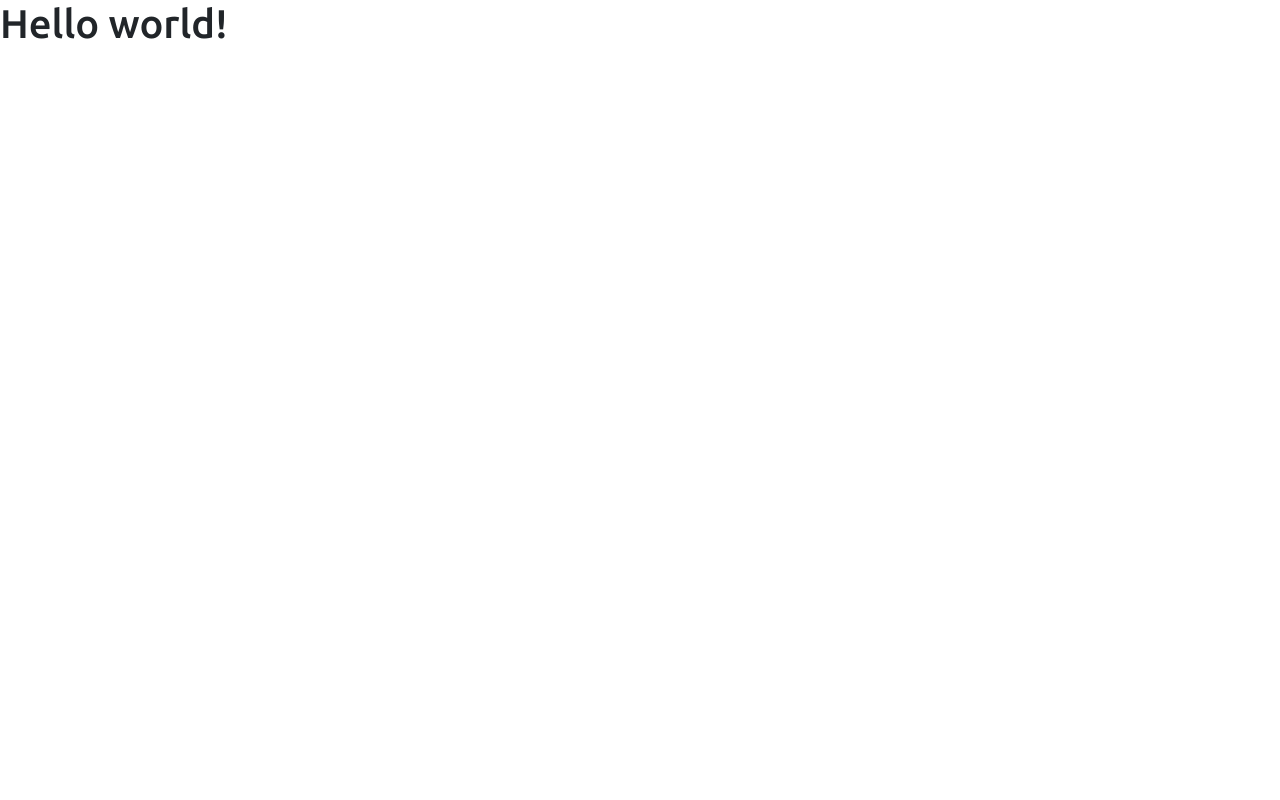
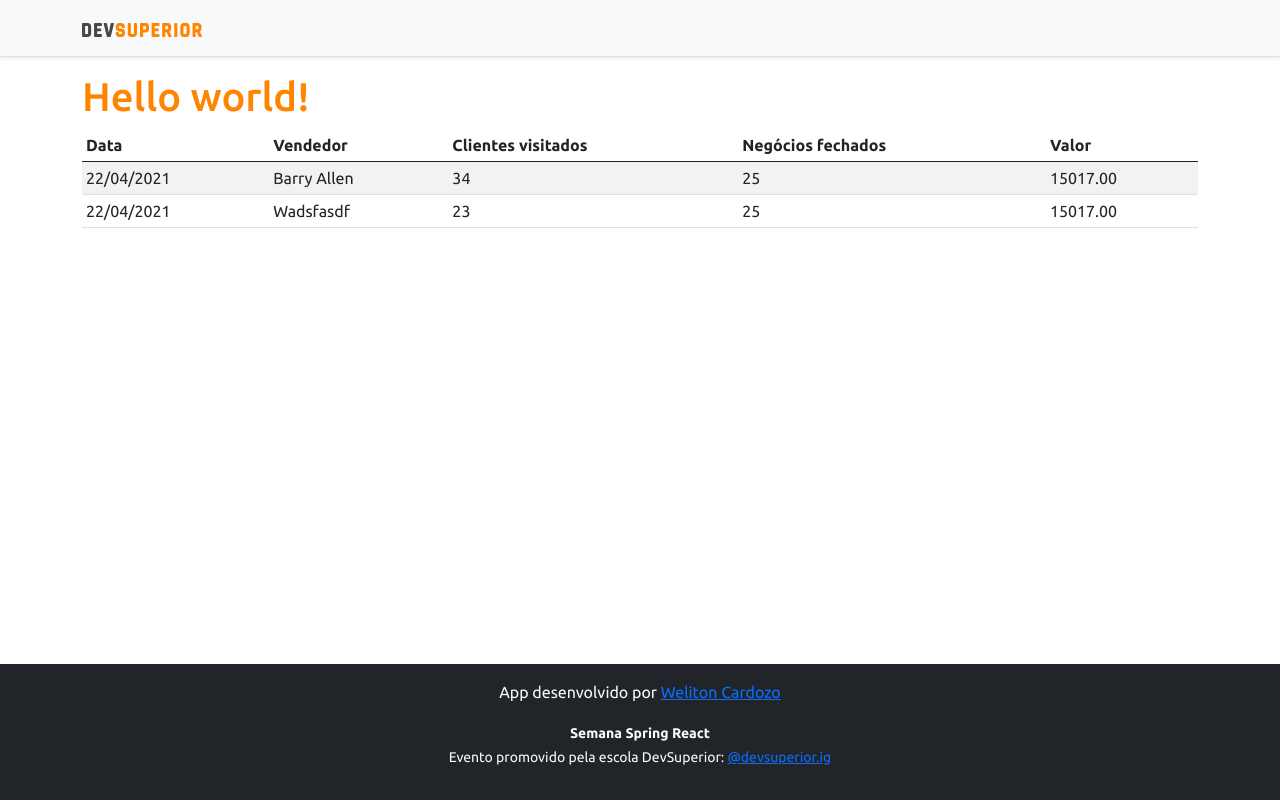
Before and after one commit to welitoncardozo/project-sds3, a React (Create React App) app in the folder sales-ui/: page / in a window 1280 px wide. Built offline with nearby package versions, Linux system fonts and the light colour scheme.

Commit message:
Created components to use in the all pages

```diff
--- a/sales-ui/src/App.tsx
+++ b/sales-ui/src/App.tsx
@@ -1,8 +1,18 @@
+import DataTable from "assets/components/DataTable";
+import Footer from "assets/components/Footer";
+import NavBar from "assets/components/NavBar";
+
 function App() {
   return (
-    <div>
-      <h1>Hello world!</h1>
-    </div>
+    <>
+      <NavBar/>
+      <div className="container">
+        <h1 className="text-primary">Hello world!</h1>
+
+        <DataTable/>
+      </div>
+      <Footer/>
+    </>
   );
 }
 
--- /dev/null
+++ b/sales-ui/src/assets/components/DataTable/index.tsx
@@ -0,0 +1,37 @@
+function DataTable() {
+  return (
+    <div className="table-responsive">
+      <table className="table table-striped table-sm">
+        <thead>
+          <tr>
+            <th>Data</th>
+            <th>Vendedor</th>
+            <th>Clientes visitados</th>
+            <th>Negócios fechados</th>
+            <th>Valor</th>
+          </tr>
+        </thead>
+
+        <tbody>
+          <tr>
+            <td>22/04/2021</td>
+            <td>Barry Allen</td>
+            <td>34</td>
+            <td>25</td>
+            <td>15017.00</td>
+          </tr>
+
+          <tr>
+            <td>22/04/2021</td>
+            <td>Wadsfasdf</td>
+            <td>23</td>
+            <td>25</td>
+            <td>15017.00</td>
+          </tr>
+        </tbody>
+      </table>
+    </div>
+  );
+}
+
+export default DataTable;
--- /dev/null
+++ b/sales-ui/src/assets/components/Footer/index.tsx
@@ -0,0 +1,21 @@
+function Footer() {
+  return (
+    <footer className="footer mt-auto py-3 bg-dark">
+      <div className="container">
+        <p className="text-light">
+          App desenvolvido por <a href="https://github.com/welitoncardozo" target="_blank" rel="noreferrer">Weliton Cardozo</a>
+        </p>
+
+        <p className="text-light">
+          <small>
+            <strong>Semana Spring React</strong>
+            <br />
+            Evento promovido pela escola DevSuperior: <a href="https://instagram.com/devsuperior.ig" target="_blank" rel="noreferrer">@devsuperior.ig</a>
+          </small>
+        </p>
+      </div>
+    </footer>
+  );
+}
+
+export default Footer;
--- /dev/null
+++ b/sales-ui/src/assets/components/NavBar/index.tsx
@@ -0,0 +1,15 @@
+import ImgDsDark from 'assets/img/ds-dark.svg';
+
+function NavBar() {
+  return (
+    <div className="d-flex flex-column flex-md-row align-items-center p-3 px-md-4 mb-3 bg-light border-bottom shadow-sm">
+      <div className="container">
+        <nav className="my-2 my-md-0 mr-md-3">
+          <img src={ImgDsDark} alt="DevSuperior" width="120" />
+        </nav>
+      </div>
+    </div>
+  );
+}
+
+export default NavBar;
```
Also changed, not shown: sales-ui/src/assets/img/ds-dark.svg (added).
